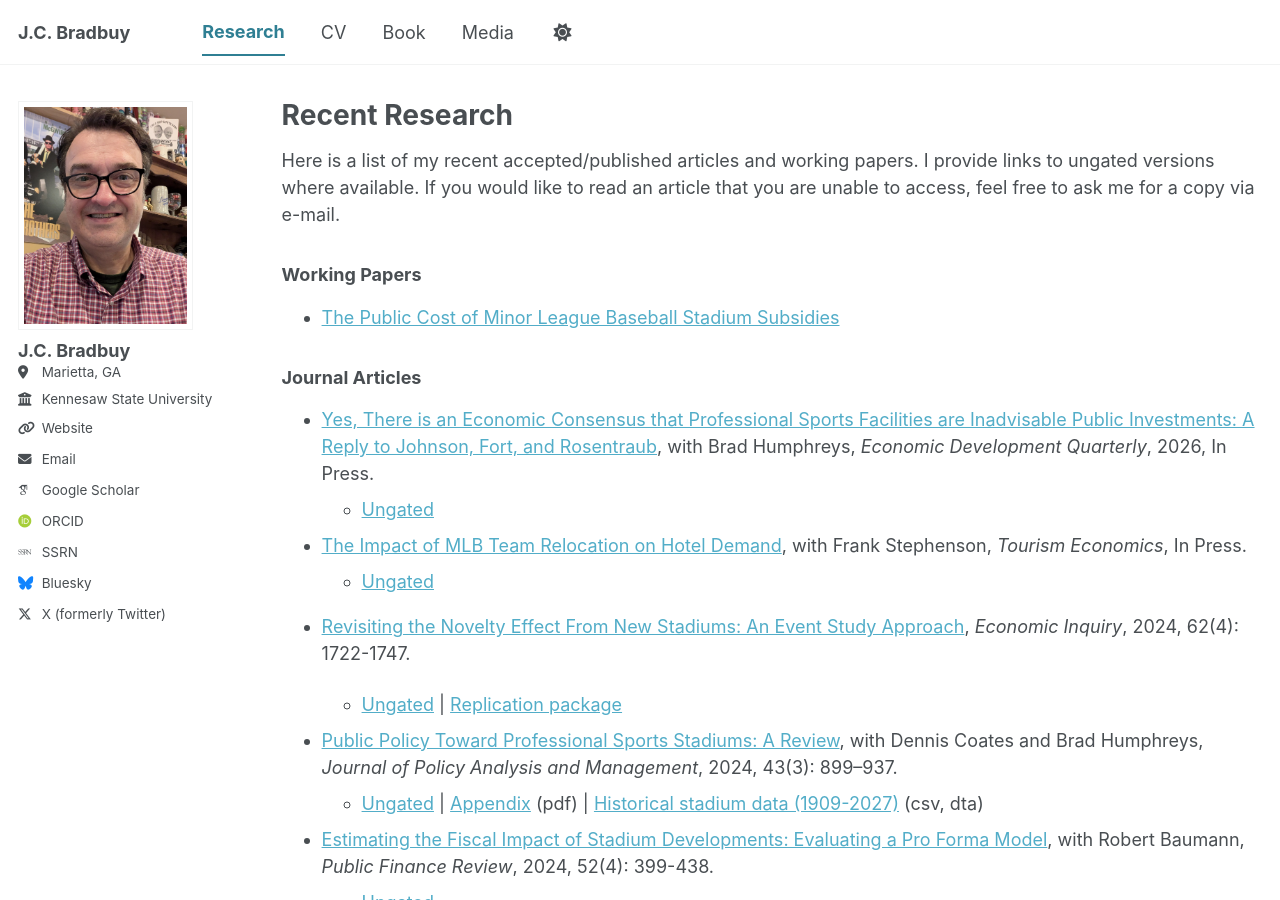
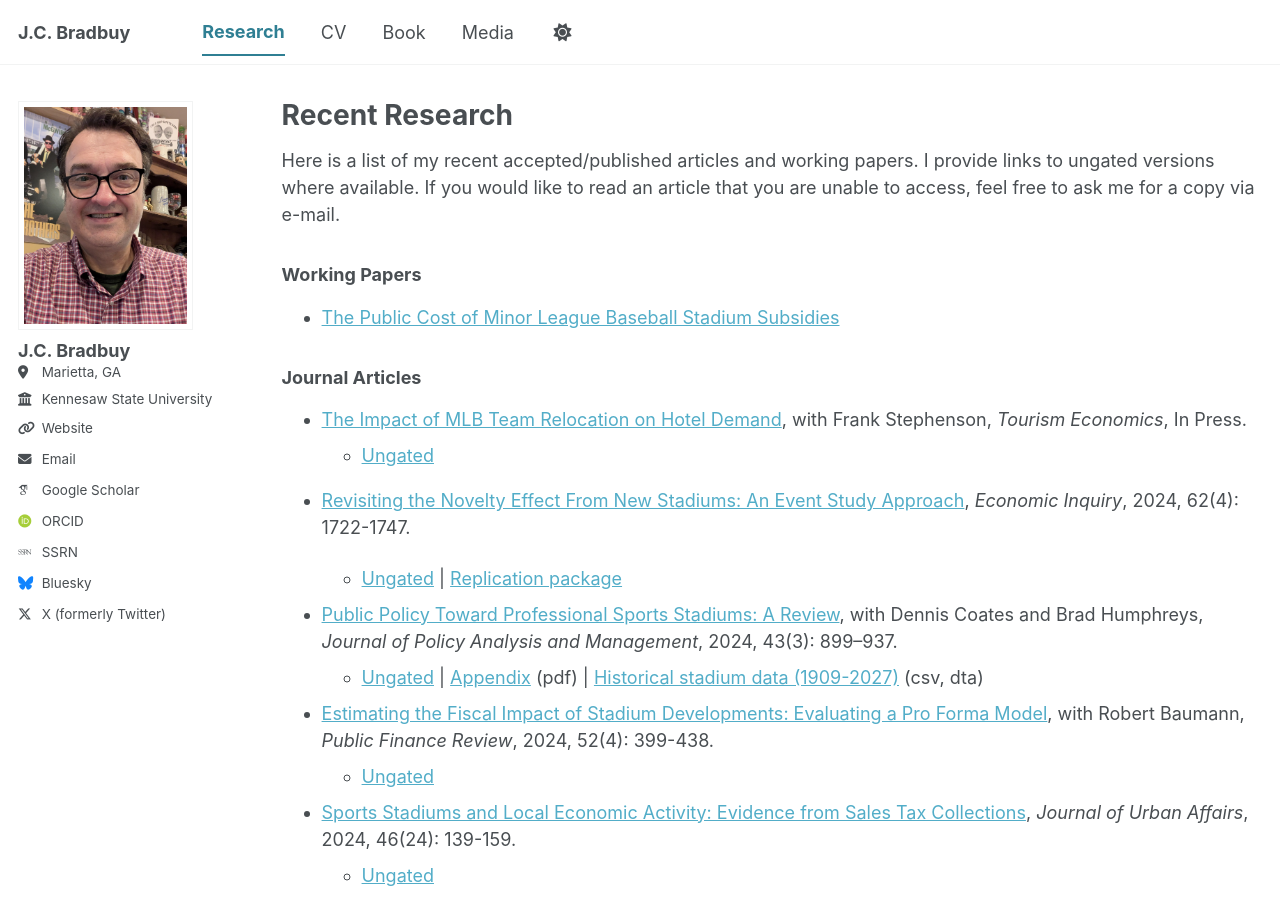
Before and after one commit to jcbradbury/jcbradbury.github.io, a Jekyll site: the page built from _pages/research.md, in a window 1280 px wide and 900 px high. Built offline with Jekyll 4.4.1, drawn with Linux system fonts in a browser that asks for light colours; some web fonts are replaced; a script bundle is joined from its source files by our own code; library files that are not in the unit come from our copies; some of the changed lines change nothing that is shown.

Commit message:
Update research.md

```diff
--- a/_pages/research.md
+++ b/_pages/research.md
@@ -22,10 +22,10 @@
 
     - [Replication package](https://doi.org/10.3886/E241242V1)
 
+
+- [Yes, There is an Economic Consensus that Professional Sports Facilities are Inadvisable Public Investments: A Reply to Johnson, Fort, and Rosentraub](https://jcbradbury.com/files/Bradbury_HumphreysEDQ_accepted.pdf), with Brad Humphreys, *Economic Development Quarterly*, 2026, In Press.  40(2)
+    - [Ungated](https://jcbradbury.com/files/Bradbury_HumphreysEDQ_accepted.pdf)
 -->
-- [Yes, There is an Economic Consensus that Professional Sports Facilities are Inadvisable Public Investments: A Reply to Johnson, Fort, and Rosentraub](https://jcbradbury.com/files/Bradbury_HumphreysEDQ_accepted.pdf), with Brad Humphreys, *Economic Development Quarterly*, 2026, In Press. <!-- 40(2) -->
-    - [Ungated](https://jcbradbury.com/files/Bradbury_HumphreysEDQ_accepted.pdf)
-
 
 - [The Impact of MLB Team Relocation on Hotel Demand](https://journals.sagepub.com/doi/10.1177/13548166251405295), with Frank Stephenson, *Tourism Economics*, In Press.
     - [Ungated](https://journals.sagepub.com/doi/pdf/10.1177/13548166251405295?casa_token=i9nq1LFTm40AAAAA:nG_W01AtMOmXLkkIkmViUpvnMoCSUKnRXmnEzToOd4qiRUmC674PwtbN4rA56Nq552sx86uwMS8vLw)
```
